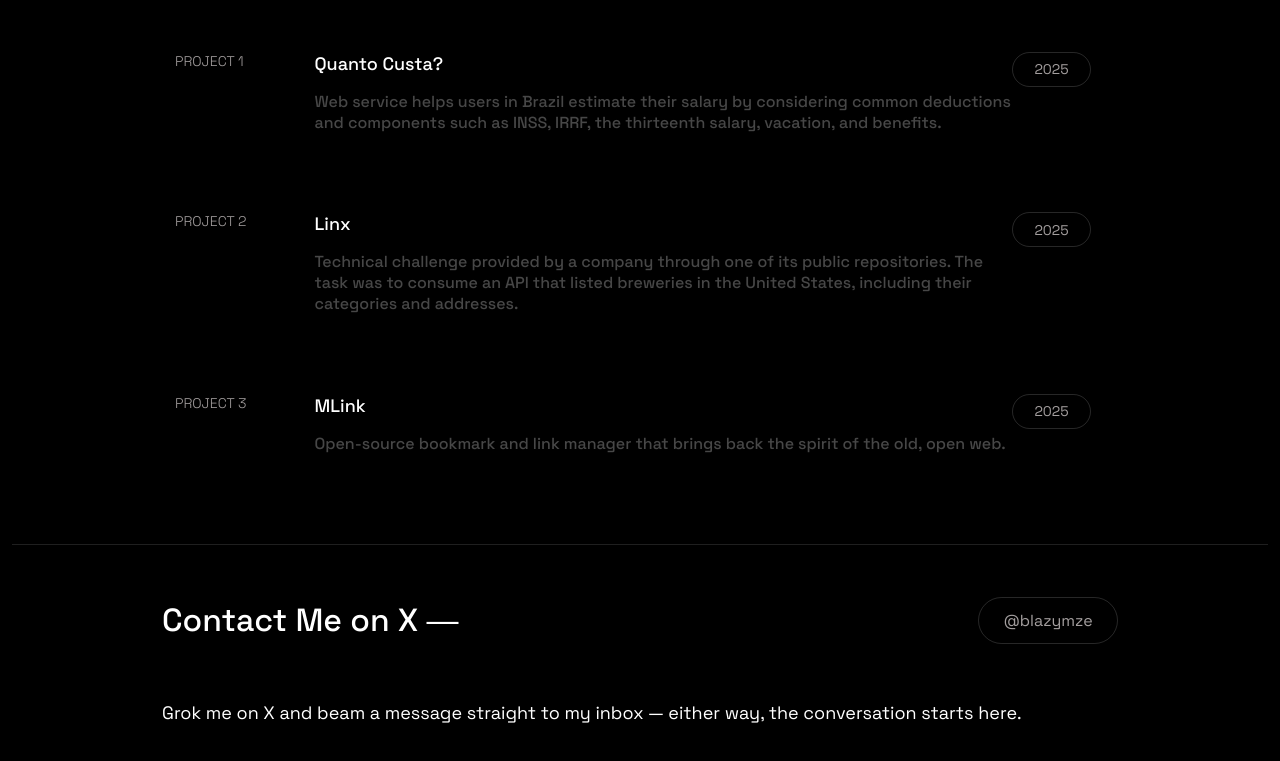
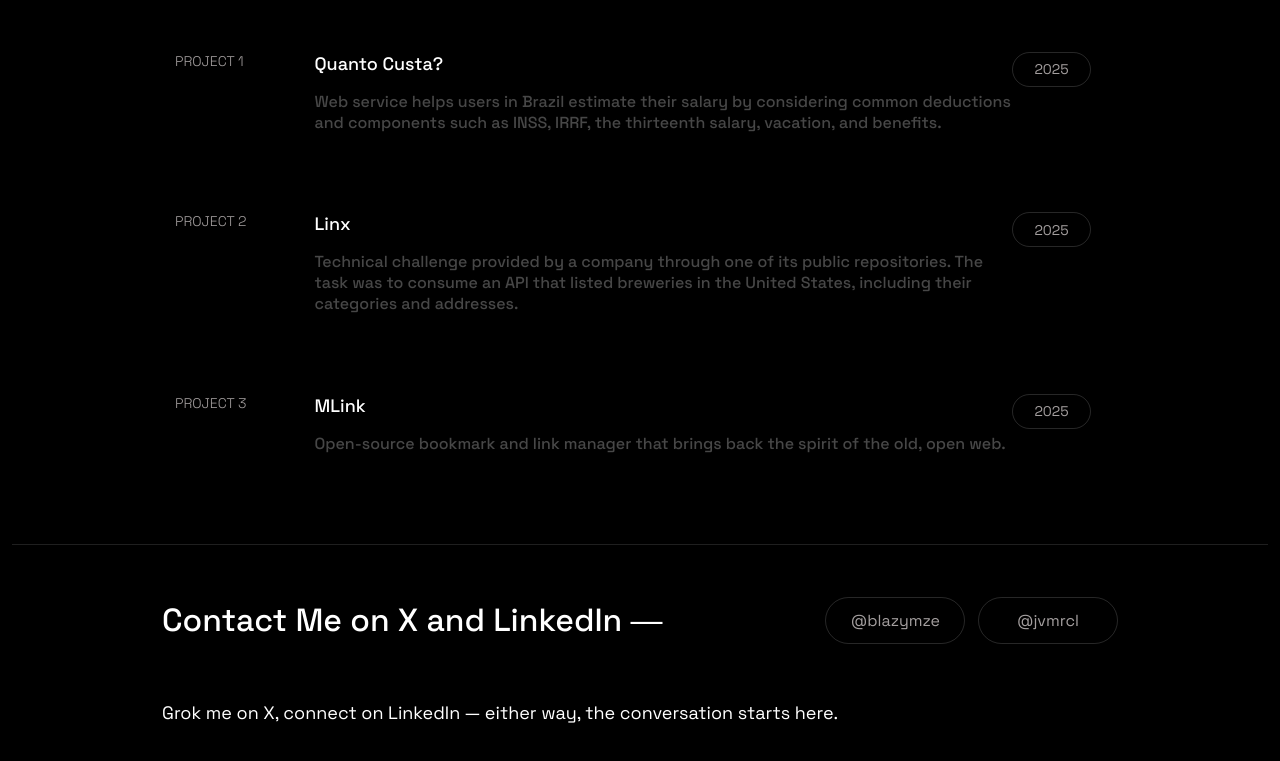
Before and after one commit to soomoso/portfolio, a website: page index.html in a window 1280 px wide. Shown: the part 363-1124 px from the top of the page. Drawn offline with nearby package versions, Linux system fonts and the light colour scheme; a web font is replaced by a local one.

Commit message:
add linkedin in the 'contact section'

```diff
--- a/index.html
+++ b/index.html
@@ -3,4 +3,4 @@ It’s prioritize  maintainability, clarity, and long-term reliability.
 The experience is  centered on creating straightforward products that provide real value  without compromising usability.</p></div></section><section class="jl-experience"><div class="jl-experience__container"><h2 class="jl-experience__title">Experience Relevant's ―</h2><div class="jl-experience__projects"><div class="jl-experience__project"><span class="jl-experience__project-rank">PROJECT 1</span><div class="jl-experience__project-one-description"><h3>Quanto Custa?</h3><p> Web service helps users in Brazil estimate their salary by considering  common deductions and
 components such as INSS, IRRF, the thirteenth  salary, vacation, and benefits.</p></div><span class="jl-experience__project-year">2025 </span></div><div class="jl-experience__project"><span class="jl-experience__project-rank">PROJECT 2</span><div class="jl-experience__project-one-description"><h3>Linx</h3><p> Technical challenge provided by a company through one of its public  repositories.
 The task was to consume an API that listed breweries in  the United States,
-including their categories and addresses.</p></div><span class="jl-experience__project-year">2025 </span></div><div class="jl-experience__project"><span class="jl-experience__project-rank">PROJECT 3</span><div class="jl-experience__project-one-description"><h3>MLink</h3><p>Open-source bookmark and link manager that brings back the spirit of the old, open web.</p></div><span class="jl-experience__project-year">2025</span></div></div></div></section><section class="jl-contact"><div class="jl-contact__container"><div class="jl-contact__c-top"><h3 class="jl-contact__title">Contact Me on X ―</h3><a class="jl-contact__social" href="https://x.com/blazymze" target="_blank">@blazymze </a></div><p class="jl-contact__resume">Grok me on X and beam a message straight to my inbox — either way, the conversation starts here.</p></div></section><script src="./dist/assets/js/script.js" type="text/javascript"></script></body></html>
+including their categories and addresses.</p></div><span class="jl-experience__project-year">2025 </span></div><div class="jl-experience__project"><span class="jl-experience__project-rank">PROJECT 3</span><div class="jl-experience__project-one-description"><h3>MLink</h3><p>Open-source bookmark and link manager that brings back the spirit of the old, open web.</p></div><span class="jl-experience__project-year">2025</span></div></div></div></section><section class="jl-contact"><div class="jl-contact__container"><div class="jl-contact__c-top"><h3 class="jl-contact__title">Contact Me on X and LinkedIn ―</h3><div class="jl-contact__medias"><a class="jl-contact__social" href="https://x.com/blazymze" target="_blank">@blazymze</a><a class="jl-contact__social" href="https://linkedin.com/in/jvmrcl" target="_blank">@jvmrcl </a></div></div><p class="jl-contact__resume">Grok me on X, connect on LinkedIn — either way, the conversation starts here.</p></div></section><script src="./dist/assets/js/script.js" type="text/javascript"></script></body></html>
```
Also changed, not shown: dist/assets/css/style.css.
